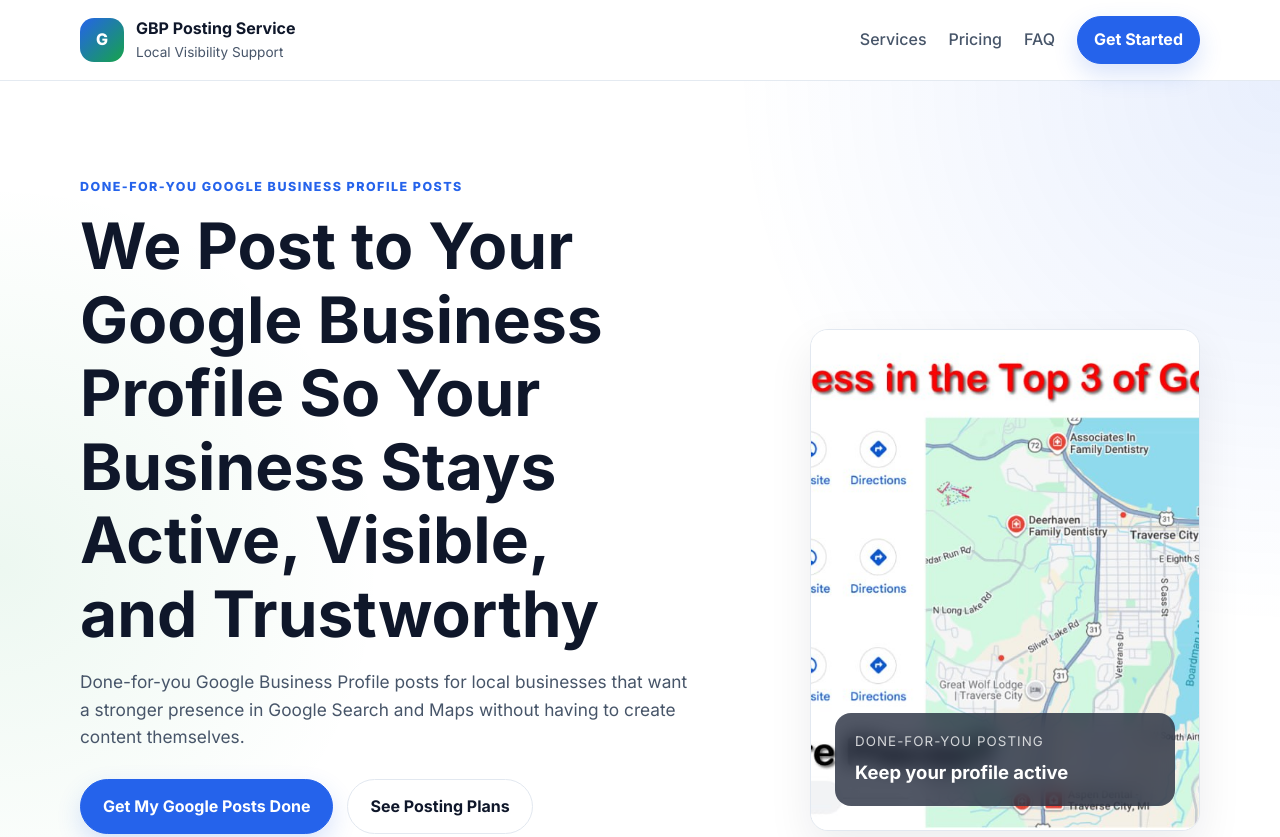
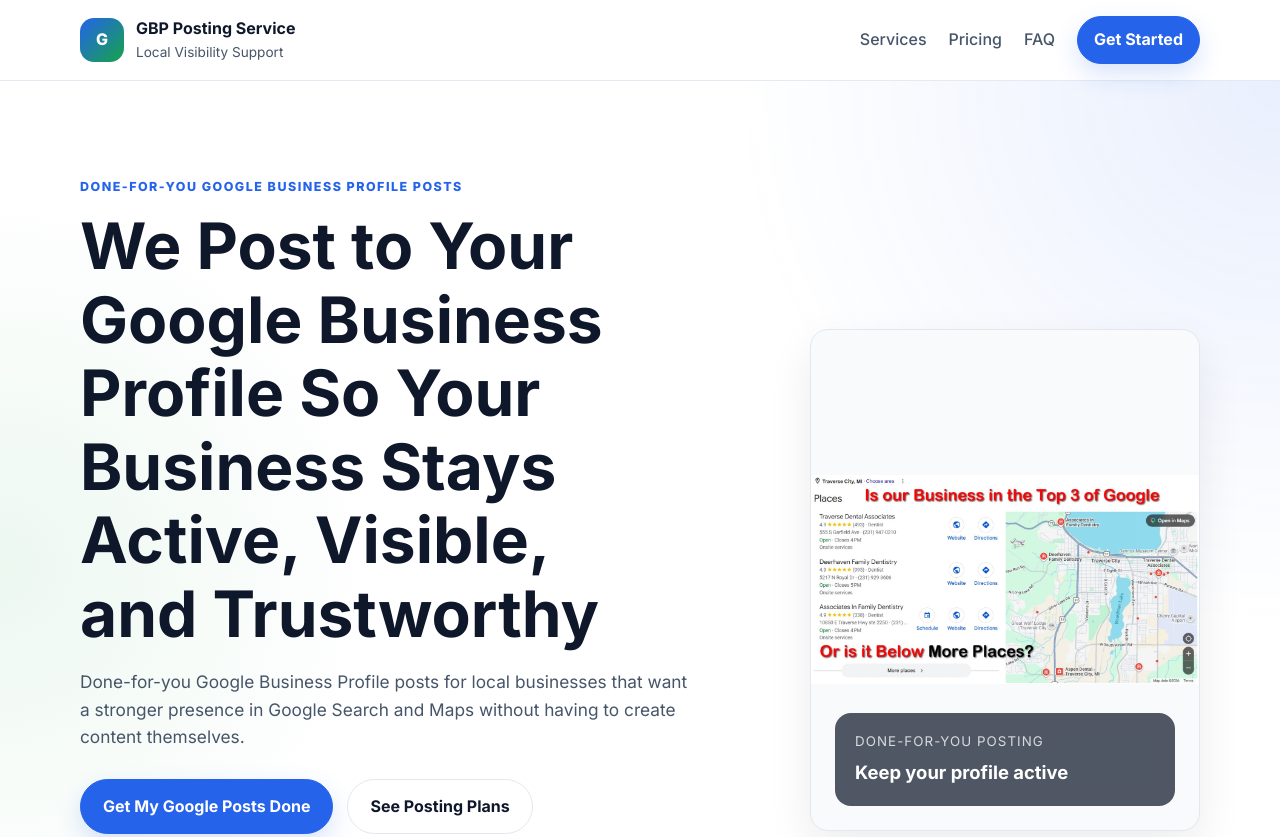
Before and after one commit to geetis01/Project1, a plain HTML site: page index.html in a window 1280 px wide. Shown: the top 837 px of the page. Drawn offline with Linux system fonts and the light colour scheme.

Commit message:
Resize hero image without cropping

```diff
--- a/styles.css
+++ b/styles.css
@@ -108,14 +108,18 @@
   max-width: 390px;
   width: 100%;
   justify-self: end;
+  display: flex;
+  align-items: center;
+  justify-content: center;
+  background: #f8fafc;
 }
 .hero-image {
   display: block;
   width: 100%;
   height: 100%;
   min-height: 500px;
-  object-fit: cover;
-  object-position: 65% top;
+  object-fit: contain;
+  object-position: center center;
 }
 .hero-image-badge {
   position: absolute;
```
